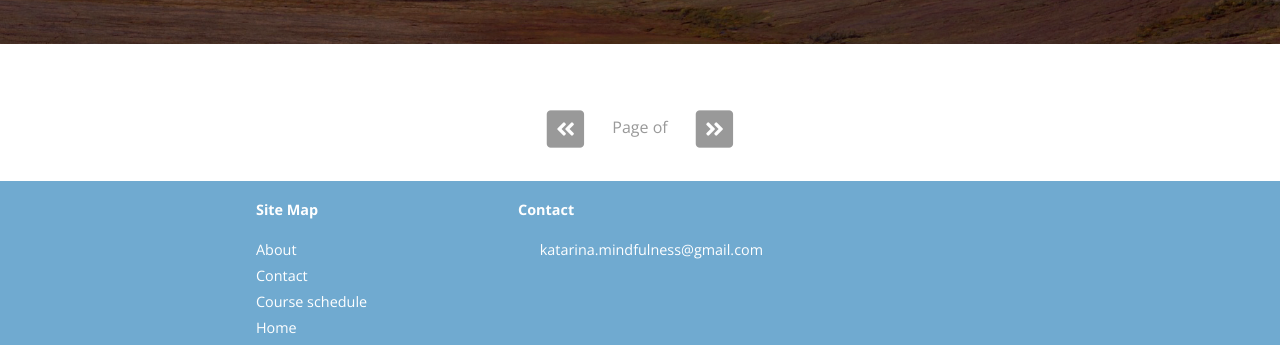
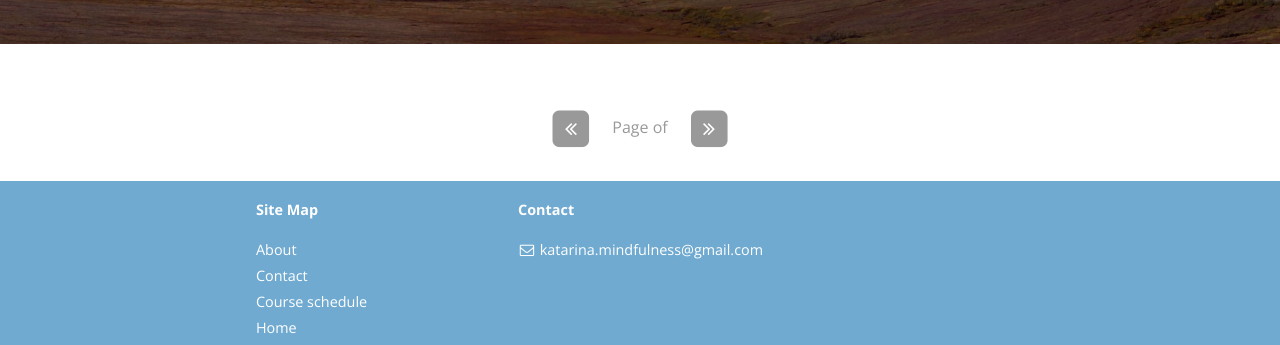
Before and after one commit to mindfulnessone/mindfulnessone.github.io, a Jekyll site: the page built from index_backup.html, in a window 1280 px wide. Shown: the part 484-829 px from the top of the page. Built offline with Jekyll 4.4.1, drawn with Linux system fonts in a browser that asks for light colours; nearby versions of some CDN libraries.

Commit message:
Removing font awesome

```diff
--- a/_includes/head.html
+++ b/_includes/head.html
@@ -24,7 +24,6 @@
   <link rel="stylesheet" href="//maxcdn.bootstrapcdn.com/font-awesome/4.6.3/css/font-awesome.min.css">
   <link rel="stylesheet" href="//cdnjs.cloudflare.com/ajax/libs/highlight.js/9.9.0/styles/{{ site.highlightjs_theme }}.min.css">
   <link rel="stylesheet" href="//cdnjs.cloudflare.com/ajax/libs/lightbox2/2.7.1/css/lightbox.css">
-  <link rel="stylesheet" href="https://use.fontawesome.com/releases/v5.4.1/css/all.css" integrity="sha384-5sAR7xN1Nv6T6+dT2mhtzEpVJvfS3NScPQTrOxhwjIuvcA67KV2R5Jz6kr4abQsz" crossorigin="anonymous">
 
   <!-- Favicon and other icons (made with http://www.favicon-generator.org/) -->
   <link rel="shortcut icon" href="{{ "/assets/icons/favicon.ico" | prepend: site.baseurl }}" type="image/x-icon">
```
